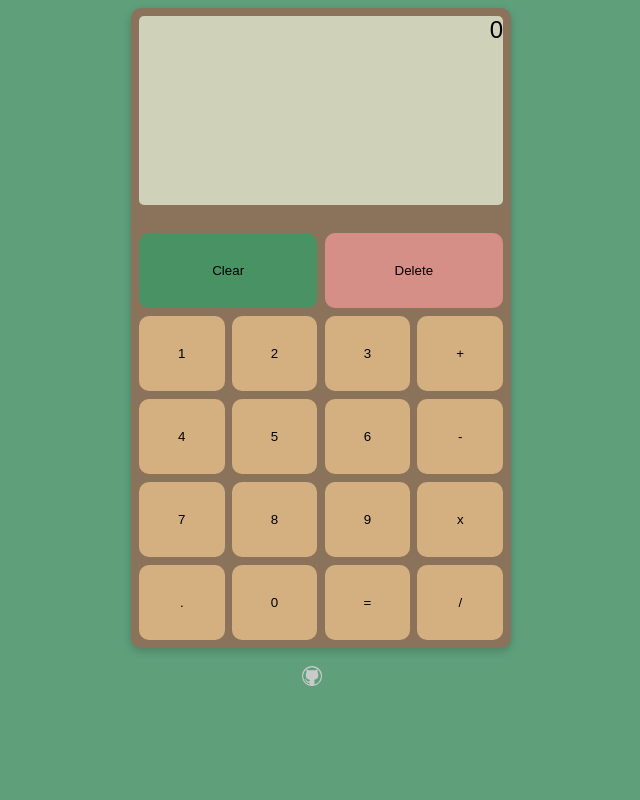
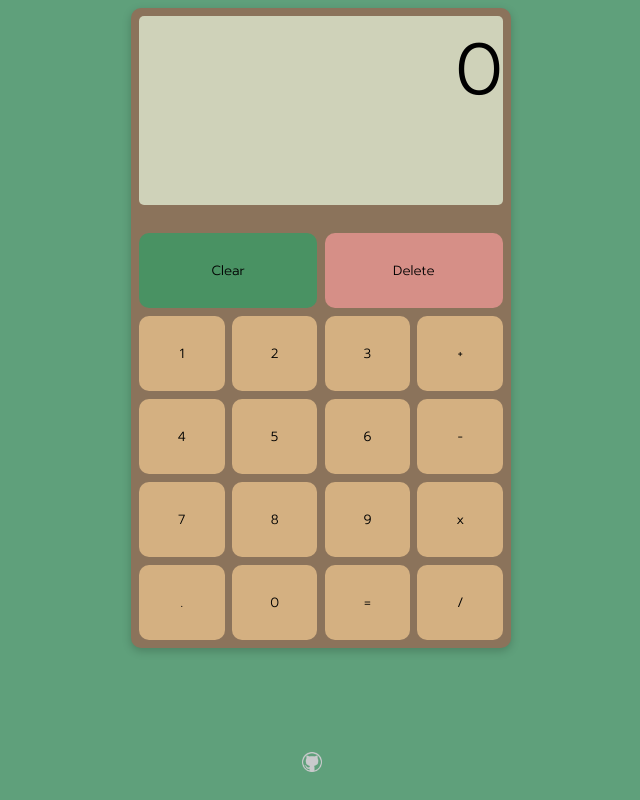
Before and after one commit to BarnacleJones/Calculator, a plain HTML site: page index.html in a window 1280 px wide. Shown: the whole page, without its empty margins (319-959 px from the left). Drawn offline with Linux system fonts and the light colour scheme.

Commit message:
font issues

```diff
--- a/index.html
+++ b/index.html
@@ -8,9 +8,9 @@
     <meta name="description" content="Calculator project developed by Ben Jones">
     <meta name="author" content="Ben Jones">
     <link rel="stylesheet" href="style.css">
-    <!-- <link rel="preconnect" href="https://fonts.googleapis.com">
+    <link rel="preconnect" href="https://fonts.googleapis.com">
     <link rel="preconnect" href="https://fonts.gstatic.com" crossorigin>
-    <link href="https://fonts.googleapis.com/css2?family=Prompt:wght@300&display=swap" rel="stylesheet">  -->
+    <link href="https://fonts.googleapis.com/css2?family=Prompt:wght@300&display=swap" rel="stylesheet">
     <script src="script.js" defer></script>
 
     <title>Calculator</title>
--- a/style.css
+++ b/style.css
@@ -1,6 +1,7 @@
 body{
     background-color:rgba(41, 128, 78, 0.747);
     font-family: 'Prompt', sans-serif;
+    font-size: 3em;
 }
 
 .calculatorGrid{
```
